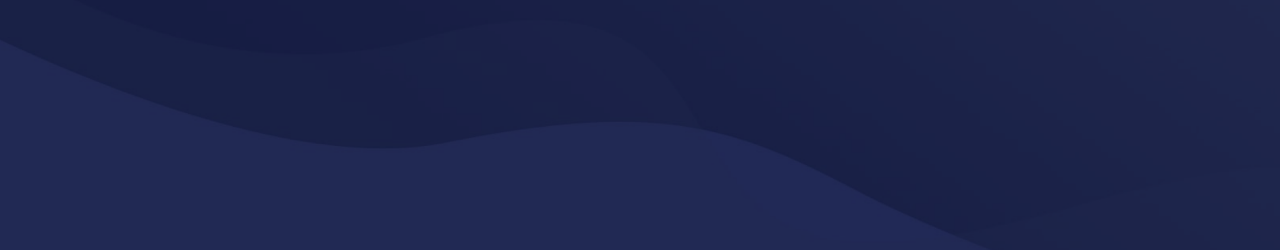
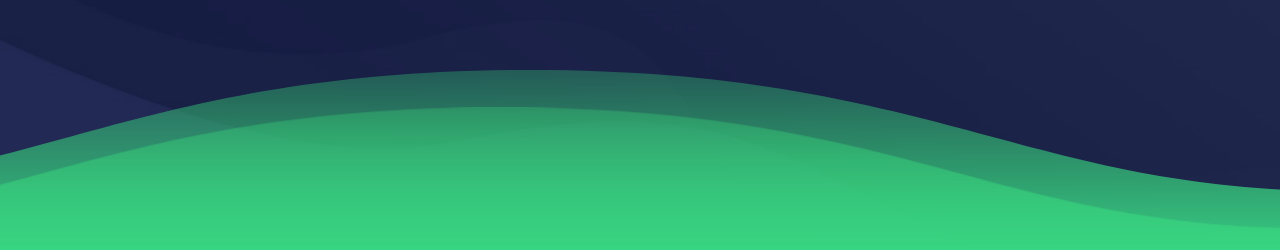
Before and after one commit to computersocietyAU/computersocietyau.github.io, a React (Create React App) app: page / in a window 1280 px wide. Shown: the part 547-797 px from the top of the page. Built offline with nearby package versions, Linux system fonts and the light colour scheme; the HTML template or start-up script is replaced by a standard one; a web font is replaced by a local one.

Commit message:
Merge conflicts resolved

```diff
--- a/src/App.js
+++ b/src/App.js
@@ -1,11 +1,11 @@
 import React from 'react';
-import {  Navbar, Events } from './components';
+import {  Navbar, Events,Home} from './components';
 import { Router, Outlet, ReactLocation} from '@tanstack/react-location';
 
 const routes = [
   {
     path: '/',
-    element: <div>Home page</div>,
+    element: <Home/>
   },
   {
     path:'/events',
@@ -33,7 +33,10 @@ const App = () => {
       <div className="App">
         <Navbar />
         <Outlet />
-        <div className='background'></div>
+        <div className="wave fixed bottom-[-15px] w-[6400px] h-[150px] sm:h-[198px]"></div>
+        <div className="wave fixed bottom-[-50px] w-[6400px] h-[150px] sm:h-[198px]"></div>
+        <div className='background fixed inset-0 z-[-1] bg-no-repeat bg-center bg-cover'>
+        </div>
       </div>
     </Router>
   );
--- a/src/components/index.js
+++ b/src/components/index.js
@@ -1,4 +1,5 @@
 import Navbar from "./Navbar/Navbar";
 import Events from "./Events/Events";
+import Home from "./Home/Home"
 
-export { Navbar, Events};
+export { Navbar, Events,Home};
```
